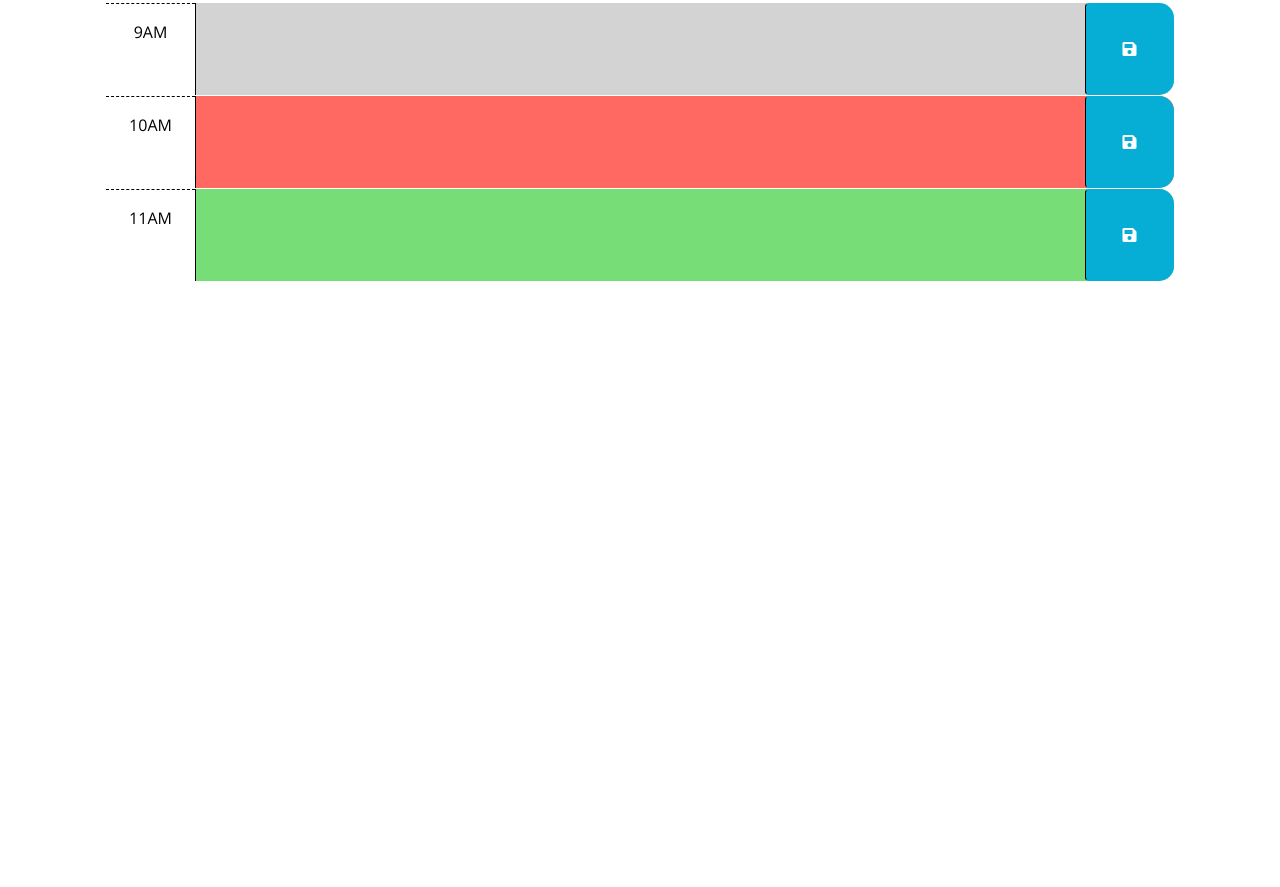
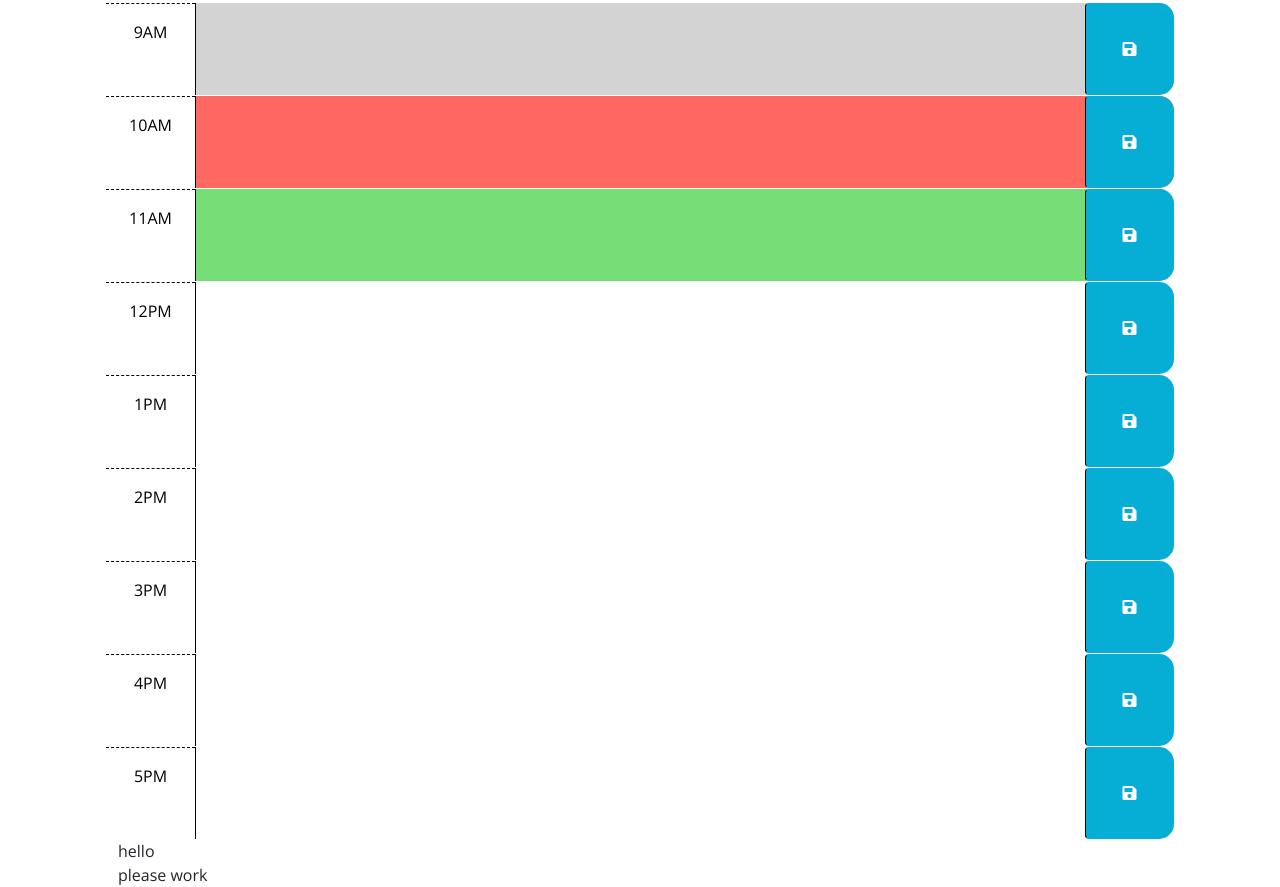
Before and after one commit to digidoor/work-day-scheduler, a plain HTML site: page index.html in a window 1280 px wide. Shown: the part 254-1141 px from the top of the page. Before the commit the page ends 800 px from the top, so only its background shows below. Drawn offline with nearby package versions, Linux system fonts and the light colour scheme.

Commit message:
added all hours

```diff
--- a/index.html
+++ b/index.html
@@ -29,17 +29,7 @@
       <p id="currentDay" class="lead"></p>
     </header>
     <div class="container-lg px-5">
-      <!-- Use class for "past", "present", and "future" to apply styles to the
-        time-block divs accordingly. The javascript will need to do this by
-        adding/removing these classes on each div by comparing the hour in the
-        id to the current hour. The html provided below is meant to be an example
-        demonstrating how the css provided can be leveraged to create the
-        desired layout and colors. The html below should be removed or updated
-        in the finished product. Remember to delete this comment once the
-        code is implemented.
-        -->
 
-      <!-- Example of a past time block. The "past" class adds a gray background color. -->
       <div id="hour-9" class="row time-block past">
         <div class="col-2 col-md-1 hour text-center py-3">9AM</div>
         <textarea class="col-8 col-md-10 description" rows="3"> </textarea>
@@ -48,7 +38,6 @@
         </button>
       </div>
 
-      <!-- Example of a a present time block. The "present" class adds a red background color. -->
       <div id="hour-10" class="row time-block present">
         <div class="col-2 col-md-1 hour text-center py-3">10AM</div>
         <textarea class="col-8 col-md-10 description" rows="3"> </textarea>
@@ -57,7 +46,6 @@
         </button>
       </div>
 
-      <!-- Example of a future time block. The "future" class adds a green background color. -->
       <div id="hour-11" class="row time-block future">
         <div class="col-2 col-md-1 hour text-center py-3">11AM</div>
         <textarea class="col-8 col-md-10 description" rows="3"> </textarea>
@@ -65,6 +53,58 @@
           <i class="fas fa-save" aria-hidden="true"></i>
         </button>
       </div>
+
+      <div id="hour-12" class="row time-block ">
+        <div class="col-2 col-md-1 hour text-center py-3">12PM</div>
+        <textarea class="col-8 col-md-10 description" rows="3"> </textarea>
+        <button class="btn saveBtn col-2 col-md-1" aria-label="save">
+          <i class="fas fa-save" aria-hidden="true"></i>
+        </button>
+      </div>
+
+      <div id="hour-13" class="row time-block ">
+        <div class="col-2 col-md-1 hour text-center py-3">1PM</div>
+        <textarea class="col-8 col-md-10 description" rows="3"> </textarea>
+        <button class="btn saveBtn col-2 col-md-1" aria-label="save">
+          <i class="fas fa-save" aria-hidden="true"></i>
+        </button>
+      </div>
+
+      <div id="hour-14" class="row time-block ">
+        <div class="col-2 col-md-1 hour text-center py-3">2PM</div>
+        <textarea class="col-8 col-md-10 description" rows="3"> </textarea>
+        <button class="btn saveBtn col-2 col-md-1" aria-label="save">
+          <i class="fas fa-save" aria-hidden="true"></i>
+        </button>
+      </div>
+
+      <div id="hour-15" class="row time-block ">
+        <div class="col-2 col-md-1 hour text-center py-3">3PM</div>
+        <textarea class="col-8 col-md-10 description" rows="3"> </textarea>
+        <button class="btn saveBtn col-2 col-md-1" aria-label="save">
+          <i class="fas fa-save" aria-hidden="true"></i>
+        </button>
+      </div>
+
+      <div id="hour-16" class="row time-block ">
+        <div class="col-2 col-md-1 hour text-center py-3">4PM</div>
+        <textarea class="col-8 col-md-10 description" rows="3"> </textarea>
+        <button class="btn saveBtn col-2 col-md-1" aria-label="save">
+          <i class="fas fa-save" aria-hidden="true"></i>
+        </button>
+      </div>
+
+      <div id="hour-17" class="row time-block ">
+        <div class="col-2 col-md-1 hour text-center py-3">5PM</div>
+        <textarea class="col-8 col-md-10 description" rows="3"> </textarea>
+        <button class="btn saveBtn col-2 col-md-1" aria-label="save">
+          <i class="fas fa-save" aria-hidden="true"></i>
+        </button>
+      </div>
+      <!-- DELETE ME LATER -->
+      <div>hello</div>
+      <div id="testDiv"></div>
+      <div id="currentHour"></div>
 
     <script src="https://code.jquery.com/jquery-3.4.1.min.js"></script>
     <script
--- a/script.js
+++ b/script.js
@@ -9,15 +9,25 @@ $(function () {
   // time-block containing the button that was clicked? How might the id be
   // useful when saving the description in local storage?
   //
+  $('.saveBtn').on('click', function ()
+  {
+    var calendarEvent = $(this).siblings('.description').val();
+    var hour = $(this).parent().attr('id');
+    localStorage.setItem( hour, calendarEvent );
+  });
   // TODO: Add code to apply the past, present, or future class to each time
   // block by comparing the id to the current hour. HINTS: How can the id
   // attribute of each time-block be used to conditionally add or remove the
   // past, present, and future classes? How can Day.js be used to get the
   // current hour in 24-hour time?
+
   //
   // TODO: Add code to get any user input that was saved in localStorage and set
   // the values of the corresponding textarea elements. HINT: How can the id
   // attribute of each time-block be used to do this?
   //
   // TODO: Add code to display the current date in the header of the page.
+  //! testing by alan
+  $("#testDiv").text("please work");
+  console.log("hello");
 });
```
